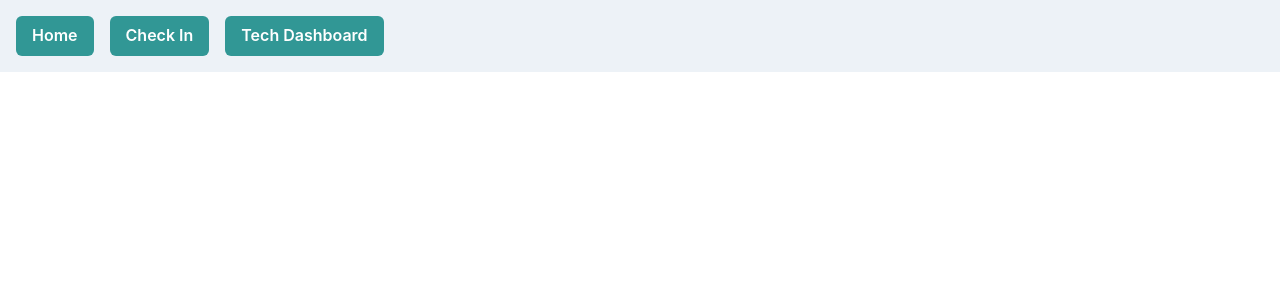
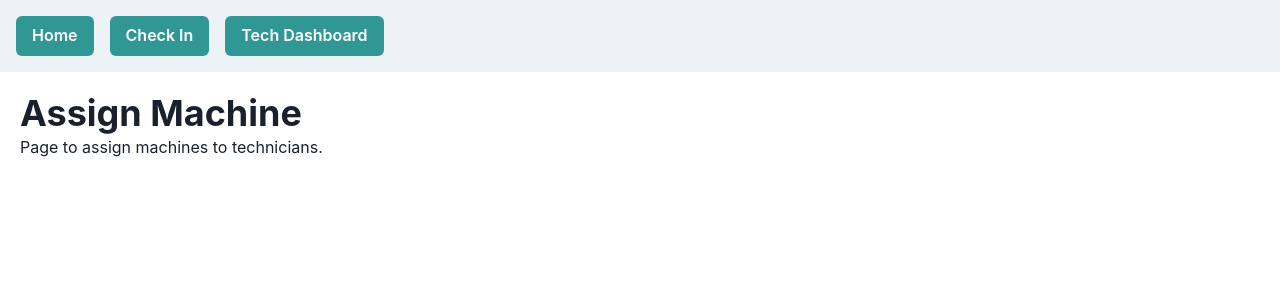
Before and after one commit to GPT-Engineer-App/sew-repair-tracker, a React (Vite) app: page /assign-machine in a window 1280 px wide. Shown: the top 300 px of the page. Built offline with nearby package versions, Linux system fonts and the light colour scheme.

Commit message:
Added a new page `AssignMachine` to assign machines to technicians. Updated the navigation and routing to include the new page.
Prompt: let's make a new page to assign machines to technitians

```diff
--- a/src/App.jsx
+++ b/src/App.jsx
@@ -3,6 +3,7 @@ import Index from "./pages/Index.jsx";
 import CheckIn from "./pages/CheckIn.jsx";
 import TechDashboard from "./pages/TechDashboard.jsx";
 import Navigation from "./components/Navigation.jsx";
+import AssignMachine from "./pages/AssignMachine.jsx";
 
 function App() {
   return (
@@ -12,6 +13,7 @@ function App() {
         <Route exact path="/" element={<Index />} />
         <Route path="/checkin" element={<CheckIn />} />
         <Route path="/tech-dashboard" element={<TechDashboard />} />
+        <Route path="/assign-machine" element={<AssignMachine />} />
       </Routes>
     </Router>
   );
--- /dev/null
+++ b/src/pages/AssignMachine.jsx
@@ -0,0 +1,12 @@
+import { Box, Heading, Text } from "@chakra-ui/react";
+
+function AssignMachine() {
+  return (
+    <Box p={5}>
+      <Heading>Assign Machine</Heading>
+      <Text>Page to assign machines to technicians.</Text>
+    </Box>
+  );
+}
+
+export default AssignMachine;
```
